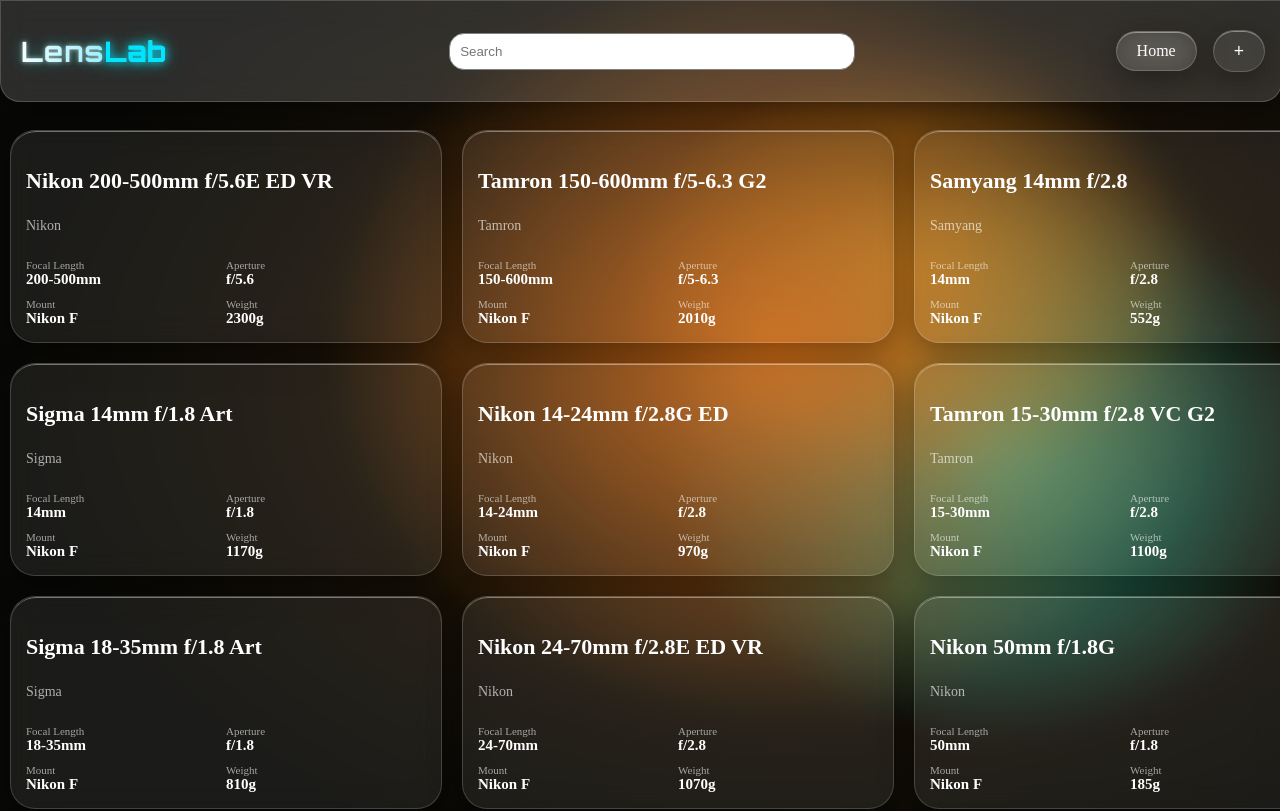
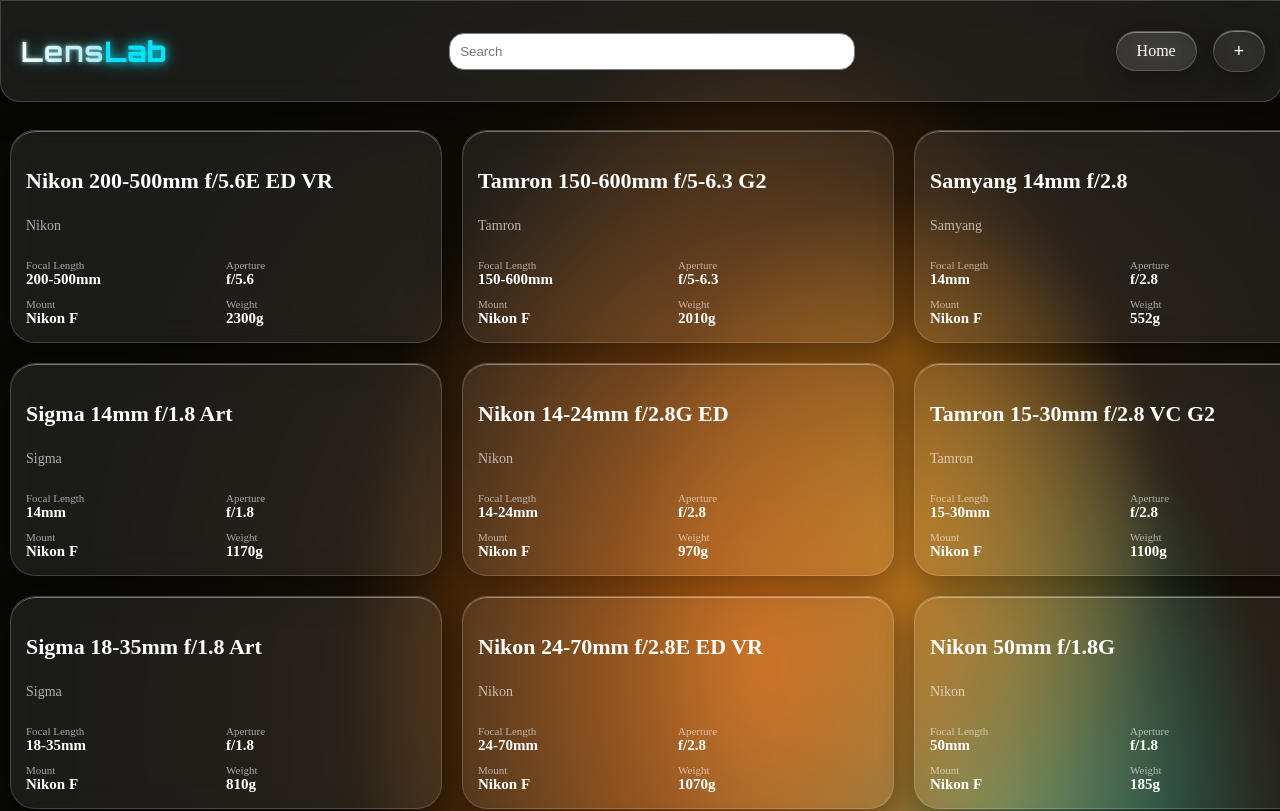
Before and after one commit to Astral-Error/LensLab, a React (Vite) app: page / in a window 1280 px wide. Shown: the top 811 px of the page. Built offline with nearby package versions, Linux system fonts and the light colour scheme.

Commit message:
fix(header)

```diff
--- a/src/App.css
+++ b/src/App.css
@@ -35,21 +35,19 @@ a {
     pointer-events: none;
 }
 
-.app::before{
-    content: "";
-    position: fixed;
-    inset: -50px;
+.app{
+    display:flex;
+    flex-direction:column;
+    gap:10px;
+    min-height:100vh;
+    color:white;
+
     background:
-        radial-gradient(circle at 20% 30%, rgba(255,160,90,0.4), transparent 40%),
-        radial-gradient(circle at 80% 40%, rgba(120,100,255,0.4), transparent 45%),
-        radial-gradient(circle at 50% 80%, rgba(80,200,255,0.35), transparent 50%);
-    background:
-        radial-gradient(ellipse 55% 70% at 60% 44%, rgba(210, 105, 20, 0.92) 0%, transparent 60%),
-        radial-gradient(ellipse 38% 42% at 70% 36%, rgba(195, 155, 30, 0.70) 0%, transparent 55%),
-        radial-gradient(ellipse 42% 55% at 76% 56%, rgba(30, 172, 148, 0.88) 0%, transparent 58%),
-        radial-gradient(ellipse 75% 75% at 63% 48%, rgba(90, 55, 10, 0.45) 0%, transparent 78%),
+        radial-gradient(ellipse 55% 70% at 60% 44%, rgba(210,105,20,0.92) 0%, transparent 60%),
+        radial-gradient(ellipse 38% 42% at 70% 36%, rgba(195,155,30,0.70) 0%, transparent 55%),
+        radial-gradient(ellipse 42% 55% at 76% 56%, rgba(30,172,148,0.88) 0%, transparent 58%),
+        radial-gradient(ellipse 75% 75% at 63% 48%, rgba(90,55,10,0.45) 0%, transparent 78%),
         #080806;
-    z-index: -1;
 }
 
 .app {
@@ -175,7 +173,7 @@ a {
 
 .header{
     position: fixed;
-    background: rgba(255,255,255,0.15);
+    background: rgba(255,255,255,0.08);
     backdrop-filter: blur(15px);
     -webkit-backdrop-filter: blur(15px);
     border:1px solid rgba(255,255,255,0.18);
```
